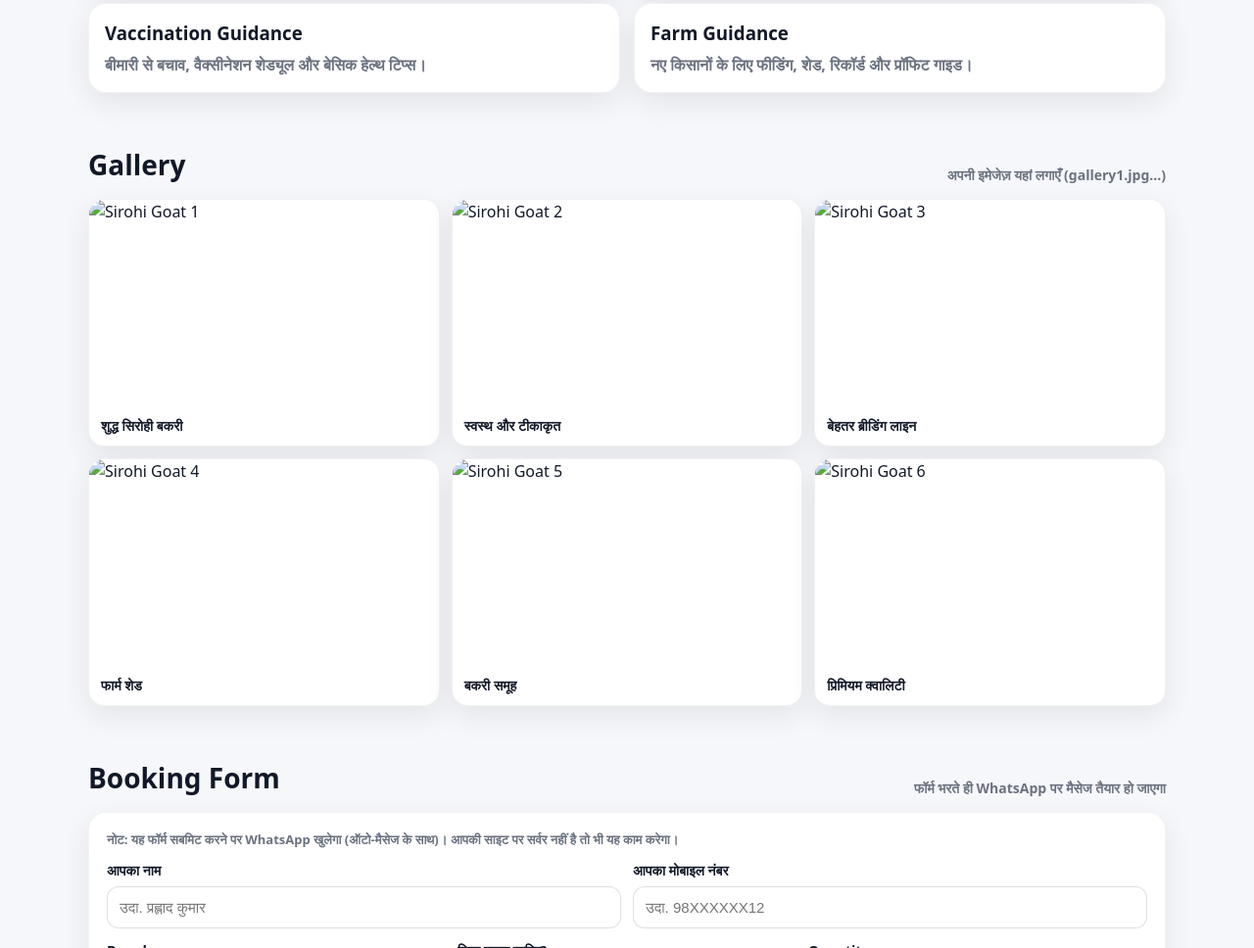
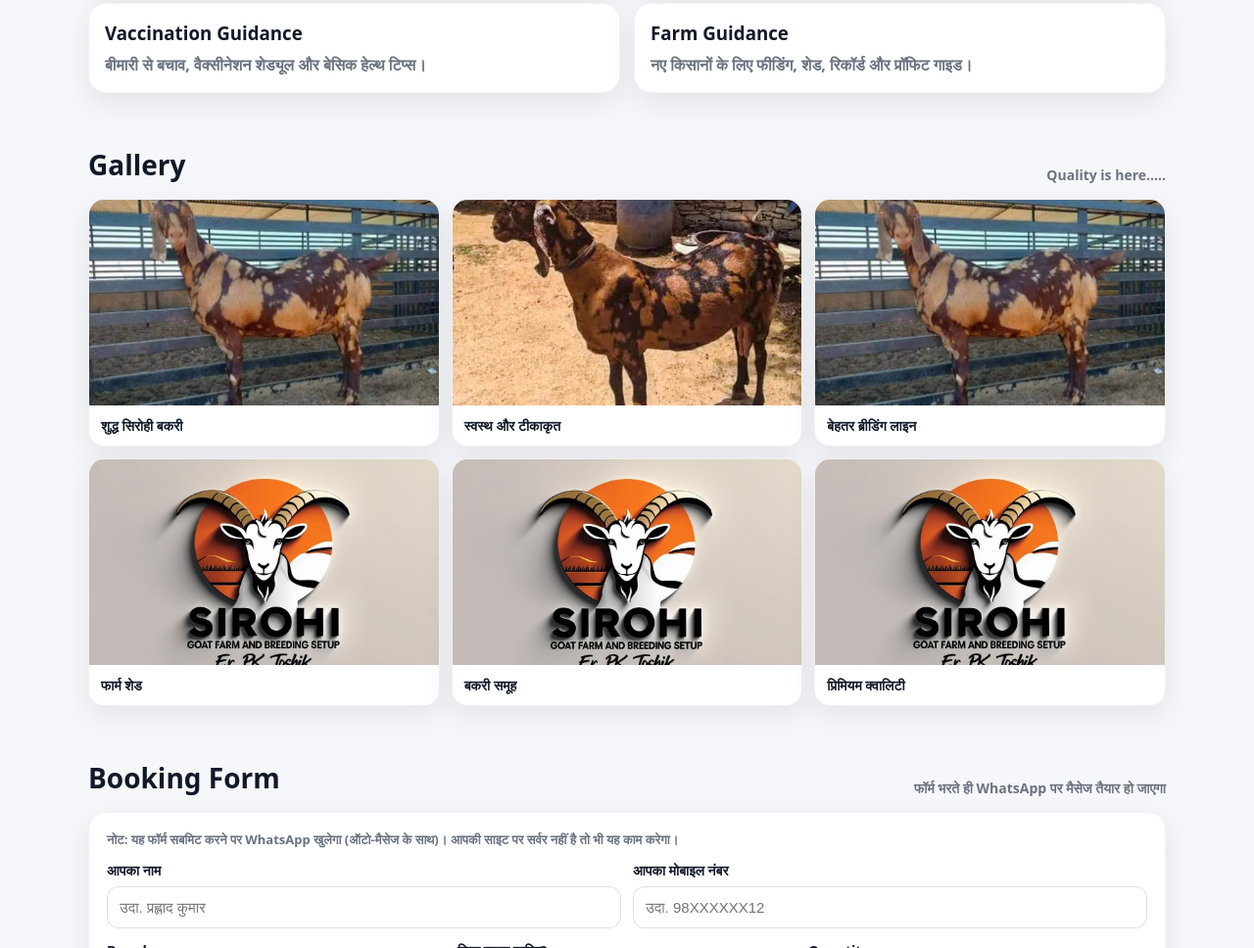
Before and after one commit to prahlad-toshik/html.sirohigoats, a website with bundled scripts: page index.html in a window 1280 px wide. Shown: the part 1008-1976 px from the top of the page at 98% size. Built offline with nearby package versions, Linux system fonts and the light colour scheme; files whose address does not match are found by name.

Commit message:
changes needdes

```diff
--- a/index.html
+++ b/index.html
@@ -90,37 +90,37 @@
     <section id="gallery">
       <div class="section-title">
         <h2>Gallery</h2>
-        <p class="sub">अपनी इमेजेज़ यहां लगाएँ (gallery1.jpg…)</p>
+        <p class="sub">Quality is here.....</p>
       </div>
 
       <div class="gallery">
         <div class="g-item" data-full="gallery1.jpg">
-          <img src="gallery1.jpg" alt="Sirohi Goat 1" loading="lazy" />
+          <img src="assets/images/sirohi3.jpg" alt="Sirohi Goat 1" loading="lazy" />
           <div class="cap">शुद्ध सिरोही बकरी</div>
         </div>
 
         <div class="g-item" data-full="gallery2.jpg">
-          <img src="gallery2.jpg" alt="Sirohi Goat 2" loading="lazy" />
+          <img src="assets/images/sirohi2.png" alt="Sirohi Goat 2" loading="lazy" />
           <div class="cap">स्वस्थ और टीकाकृत</div>
         </div>
 
         <div class="g-item" data-full="gallery3.jpg">
-          <img src="gallery3.jpg" alt="Sirohi Goat 3" loading="lazy" />
+          <img src="assets/images/sirohi3.jpg" alt="Sirohi Goat 3" loading="lazy" />
           <div class="cap">बेहतर ब्रीडिंग लाइन</div>
         </div>
 
         <div class="g-item" data-full="gallery4.jpg">
-          <img src="gallery4.jpg" alt="Sirohi Goat 4" loading="lazy" />
+          <img src="assets/images/logo.jpg" alt="Sirohi Goat 4" loading="lazy" />
           <div class="cap">फार्म शेड</div>
         </div>
 
         <div class="g-item" data-full="gallery5.jpg">
-          <img src="gallery5.jpg" alt="Sirohi Goat 5" loading="lazy" />
+          <img src="assets/images/logo.jpg" alt="Sirohi Goat 5" loading="lazy" />
           <div class="cap">बकरी समूह</div>
         </div>
 
         <div class="g-item" data-full="gallery6.jpg">
-          <img src="gallery6.jpg" alt="Sirohi Goat 6" loading="lazy" />
+          <img src="assets/images/logo.jpg" alt="Sirohi Goat 6" loading="lazy" />
           <div class="cap">प्रिमियम क्वालिटी</div>
         </div>
       </div>
```
